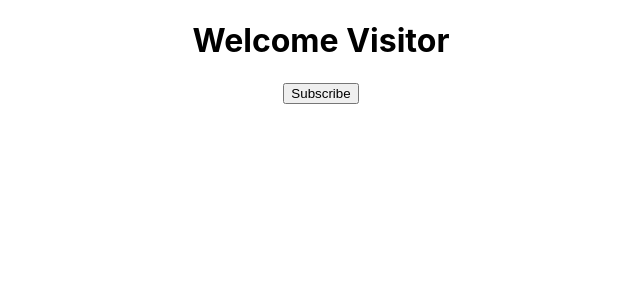
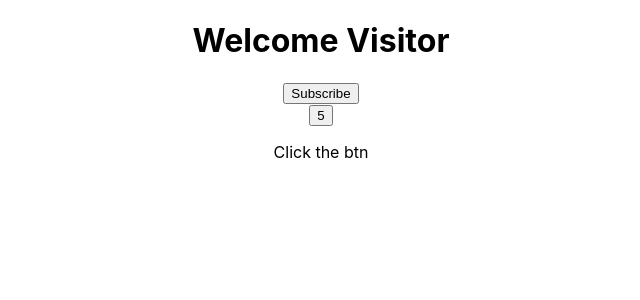
Before and after one commit to sysbender/react-demo, a React (Create React App) app: page / in a window 1280 px wide. Shown: the top 300 px of the page, without its empty margins (319-959 px from the left). Built offline with nearby package versions, Linux system fonts and the light colour scheme.

Commit message:
event handler

```diff
--- a/src/App.js
+++ b/src/App.js
@@ -1,4 +1,5 @@
 import "./App.css";
+import { EventHandler } from "./components/EventHandler";
 import "./components/Greet";
 import { Greet } from "./components/Greet";
 import { Message } from "./components/Message";
@@ -13,6 +14,7 @@ function App() {
       </Greet> */}
 
       <Message />
+      <EventHandler />
     </div>
   );
 }
--- /dev/null
+++ b/src/components/EventHandler.js
@@ -0,0 +1,20 @@
+import { useState } from "react";
+export function EventHandler() {
+  const [status, setStatus] = useState("Click the btn");
+
+  function clickBtn(event, num) {
+    setStatus(`btn clicked : ${num}`);
+  }
+  return (
+    <div>
+      <button
+        onClick={(event) => {
+          clickBtn(event, 5);
+        }}
+      >
+        5
+      </button>
+      <p>{status}</p>
+    </div>
+  );
+}
```
Also changed, not shown: 1 other file (tests, documents, lock files or other folders).
